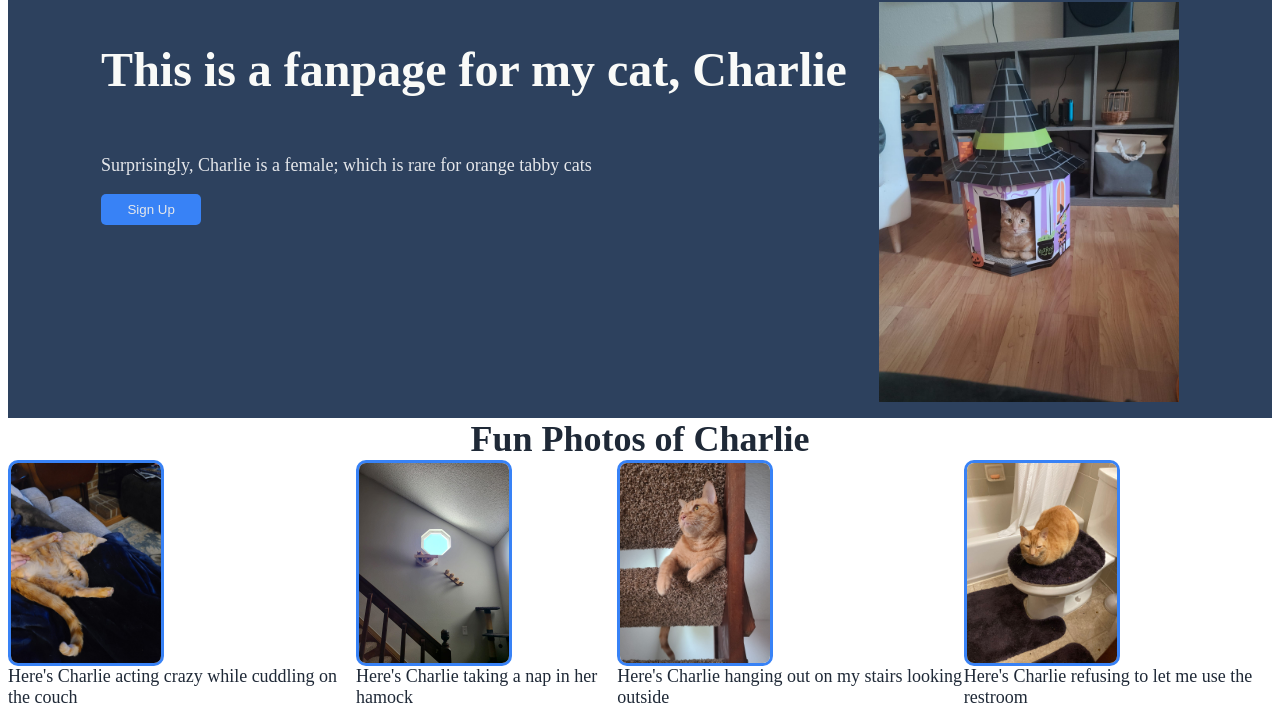
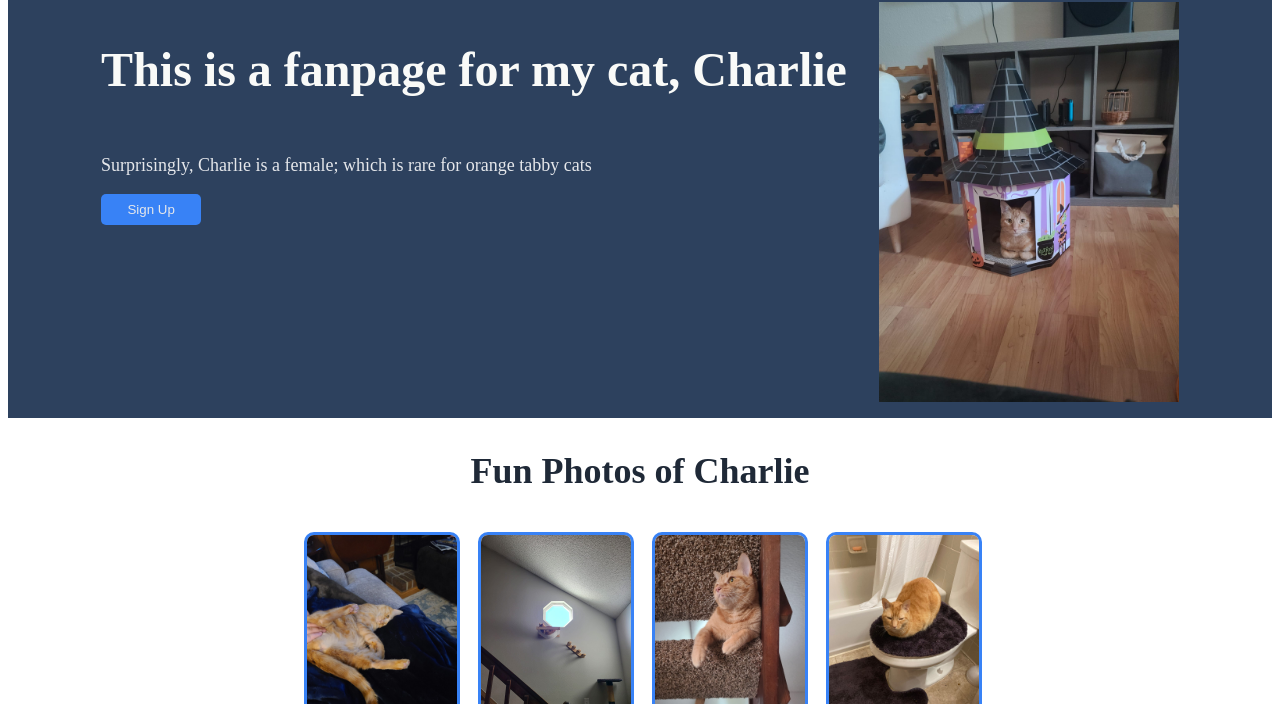
Before and after one commit to jnjfry/landing-page-project, a plain HTML site: page index.html in a window 1280 px wide. Shown: the part 96-800 px from the top of the page. Drawn offline with Linux system fonts and the light colour scheme.

Commit message:
stylized mid section

```diff
--- a/styles.css
+++ b/styles.css
@@ -82,16 +82,29 @@ button{
     font-size: 36px;
     font-weight: bolder;
     color: #1f2937;
+    margin-top: 32px;
+
 }
 .pictures {
     display: flex;
     font-size: 18px;
     font-weight: normal;
+    justify-content: space-between;
+    flex: 1;
+    gap: 24px;
+    margin: 32px 0;
+    padding: 8px;
 
 }
 .pic {
     display:flex;
-    flex-direction: column;
+    flex-flow: column wrap;
+    align-items: center;
+    /* flex: 1 1 auto; */
+    text-align: center;
+    gap: 8px;
+    max-width: 150px;
+
 }
 .quote {
     display: flex;
```
